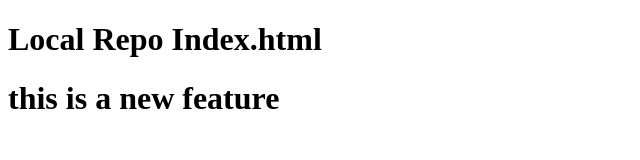
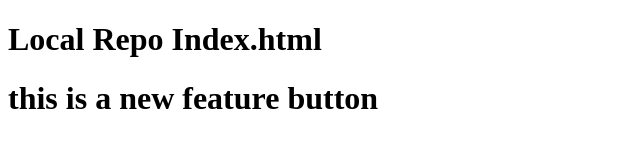
Before and after one commit to SiddharthKKhot/LocalRepo, a plain HTML site: page index.html in a window 1280 px wide. Shown: the whole page, without its empty margins (0-640 px from the left). Drawn offline with Linux system fonts and the light colour scheme.

Commit message:
button added

```diff
--- a/index.html
+++ b/index.html
@@ -7,7 +7,7 @@
 </head>
 <body>
     <h1>Local Repo Index.html</h1>
-    <h1>this is a new feature
+    <h1>this is a new feature button
     </h1>
 </body>
 </html>
```
